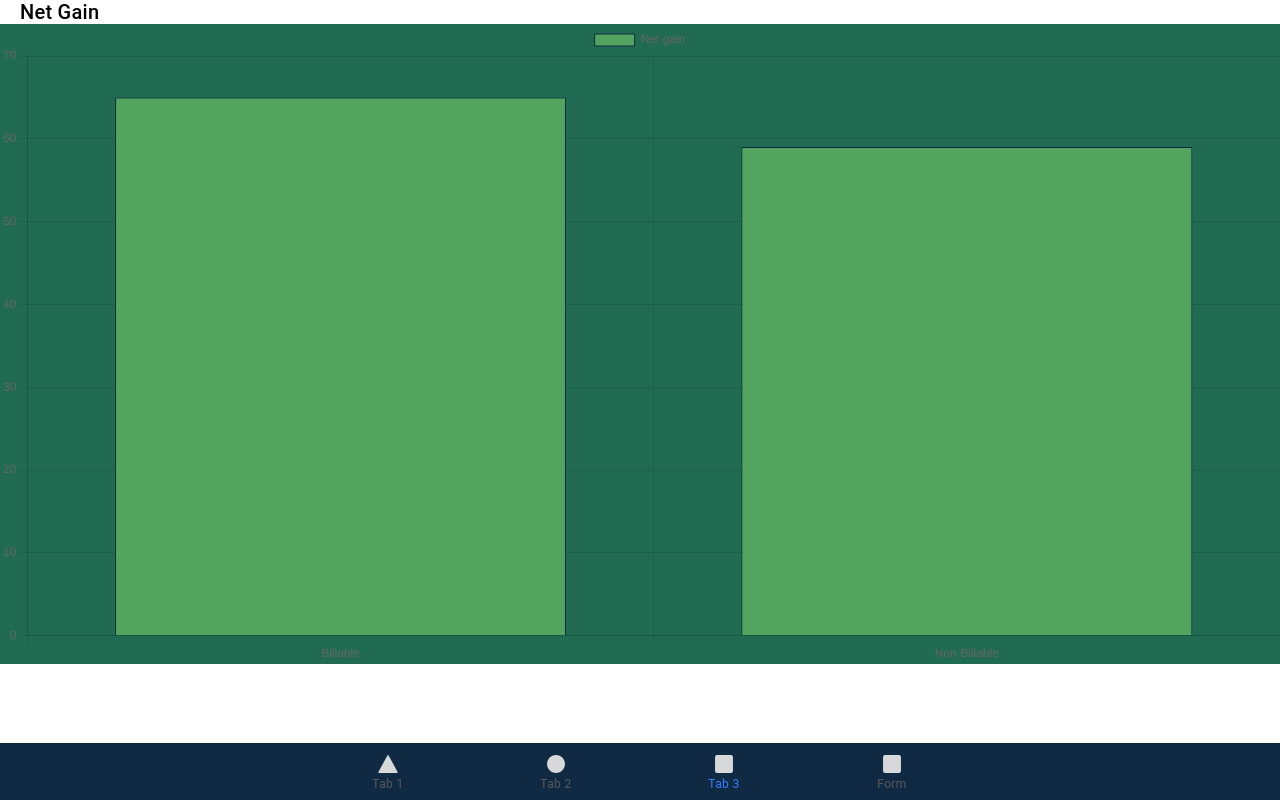
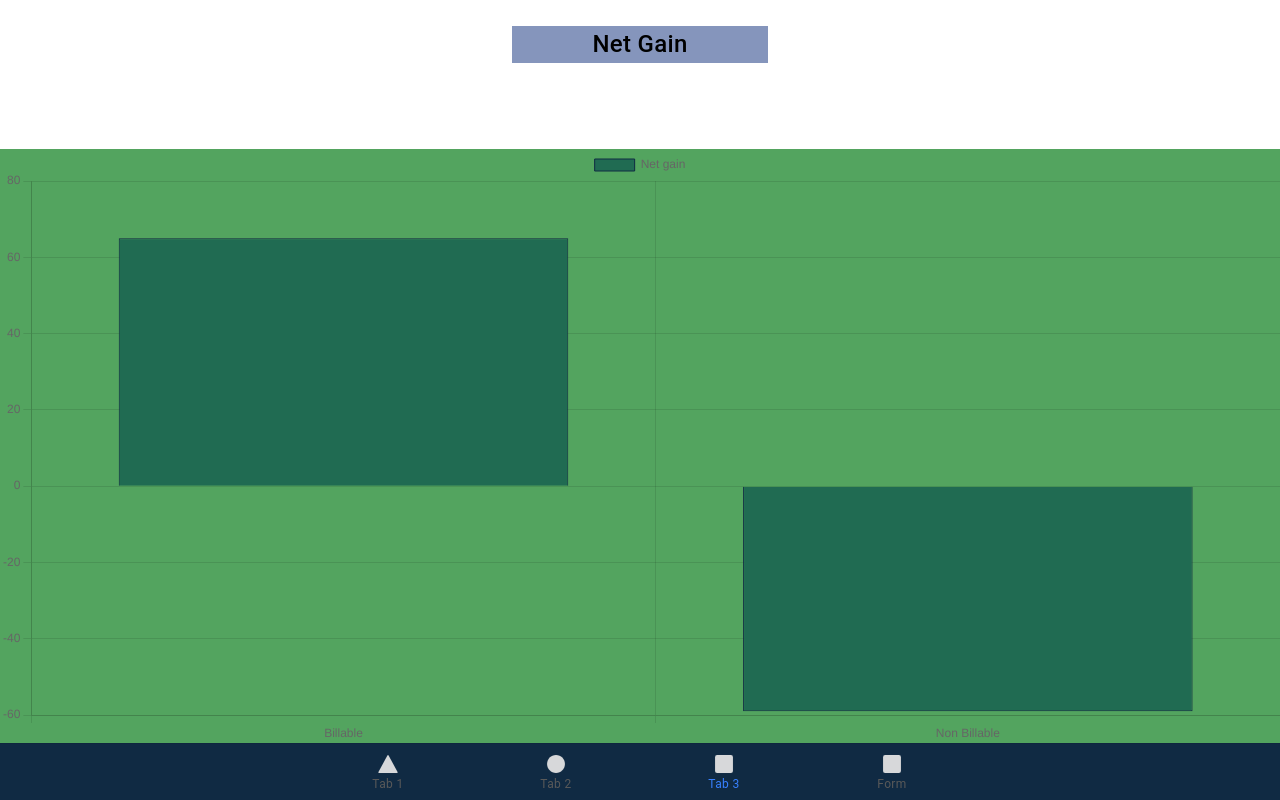
Before and after one commit to leahc-johnston/budget-is, a React (Vite) app: page /tab3 in a window 1280 px wide. Built offline with nearby package versions, Linux system fonts and the light colour scheme; no server answers.

Commit message:
modified:   src/pages/Tab1.css 	modified:   src/pages/Tab3.css 	modified:   src/pages/Tab3.tsx 	modified:   src/pages/signup.css

```diff
--- a/src/pages/Tab1.css
+++ b/src/pages/Tab1.css
@@ -15,8 +15,8 @@
     font-size: x-large;
 }
 .one{
-    background-color: rgb(32, 107, 82);
-    color:black;
+    background-color:#206b52 ;
+    color:rgb(188, 184, 184);
     text-align: center;
     margin-left: 35%;
     margin-right: 35%;
--- a/src/pages/Tab3.css
+++ b/src/pages/Tab3.css
@@ -1,4 +1,22 @@
 .brand{
-    background-color: #206b52;
+    background-color: #53a45f;
+    vertical-align: center;
+    /*margin-bottom: 20%;*/
+    max-height: 80%;
 
 }
+
+.thing{
+    color: black;
+    text-align: center;
+    background-color: #8595bc;
+    font-size: 150%;
+    margin-left: 40%;
+    margin-right:40%;
+    margin-top: 2%;
+    margin-bottom: 2%;
+    max-width: 30%;
+    max-height: 5%;
+
+
+}
--- a/src/pages/Tab3.tsx
+++ b/src/pages/Tab3.tsx
@@ -2,6 +2,7 @@ import { Bar } from "react-chartjs-2";
 import { CategoryScale } from "chart.js";
 import { Chart as ChartJS } from "chart.js/auto";
 import {
+  IonPage,
   IonTitle,
   useIonViewWillEnter,
   useIonViewWillLeave,
@@ -17,26 +18,28 @@ const Graph: React.FC = () => {
   }, []);
 
   const data = {
-    labels: ["Billable", "Non Billable"],
+    labels: ["Billable", "Non Billable"],/*change to show the 7ish most resent dates */
 
     datasets: [
       {
-        label: "Net gain",/*change to show the 7ish most resent dates */
-        backgroundColor: "#53a45f",
+        label: "Net gain",
+
+        backgroundColor: "#206b52",
         borderColor: "#102A43",
         borderWidth: 1,
         hoverBackgroundColor: "#8595bc",
         hoverBorderColor: "#206b52",
-        data: [65, 59], /* change to rep the 7ish most recent values of net gain/loss*/
+
+        data: [65, -59], /* change to rep the 7ish most recent values of net gain/loss*/
       },
     ],
   };
 
   return (
-    <>
-      <IonTitle>Net Gain </IonTitle>
+    <IonPage>
+      <IonTitle className="thing">Net Gain </IonTitle>
       <Bar className="brand" data={data} />
-    </>
+    </IonPage>
   );
 };
 
--- a/src/pages/signup.css
+++ b/src/pages/signup.css
@@ -18,9 +18,10 @@ h1 {
 .chip{
     background-color:#8595bc;
     color: black;
-    font-size: 250%;
+    font-size: 175%;
     padding: 2%;
-    width: 40%;
+    margin-bottom: 2%;
+    min-width: 30%;
 }
 .cell{
     text-align: center;
@@ -30,9 +31,7 @@ h1 {
     padding-top: 2%;
     padding-bottom: 2%;
 }
-.lose{
-    background-color: black;
-}
+
 
 input[type="email"], textarea{
     background-color: #53a45f;
```
